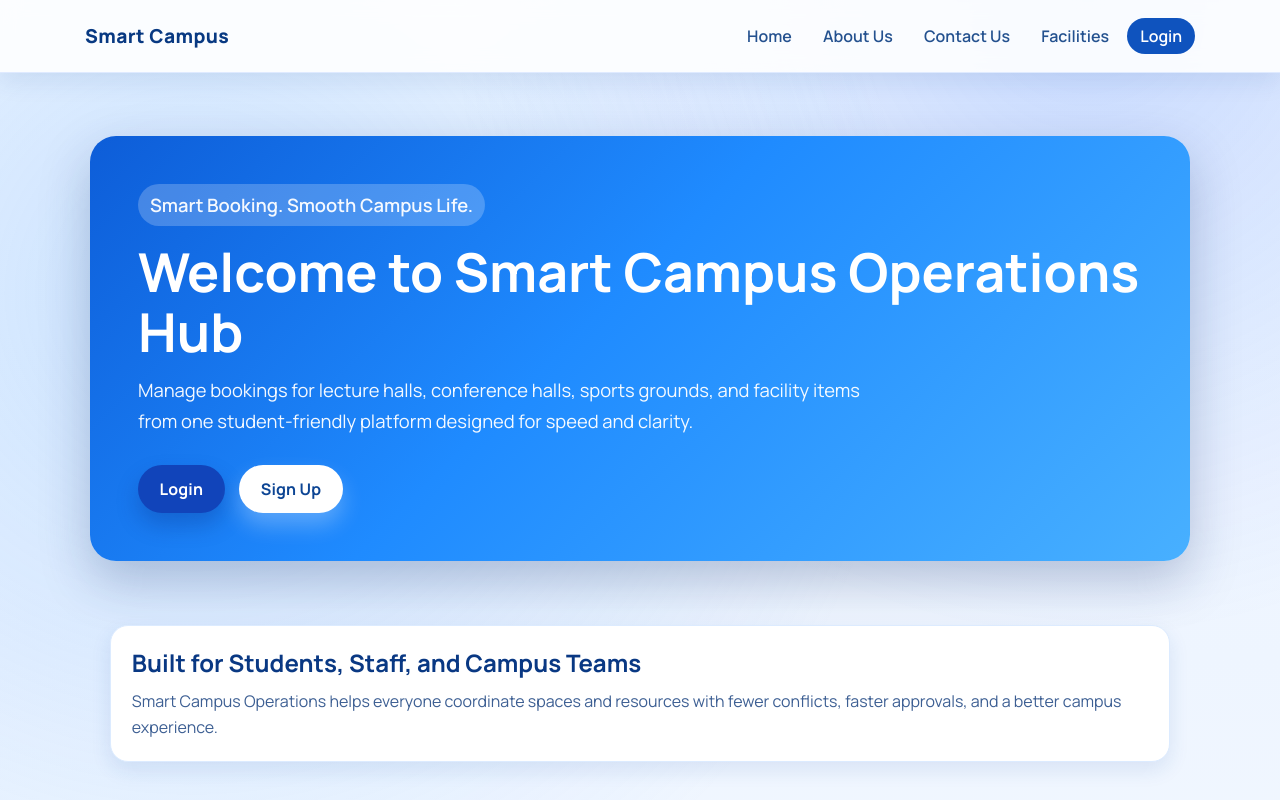
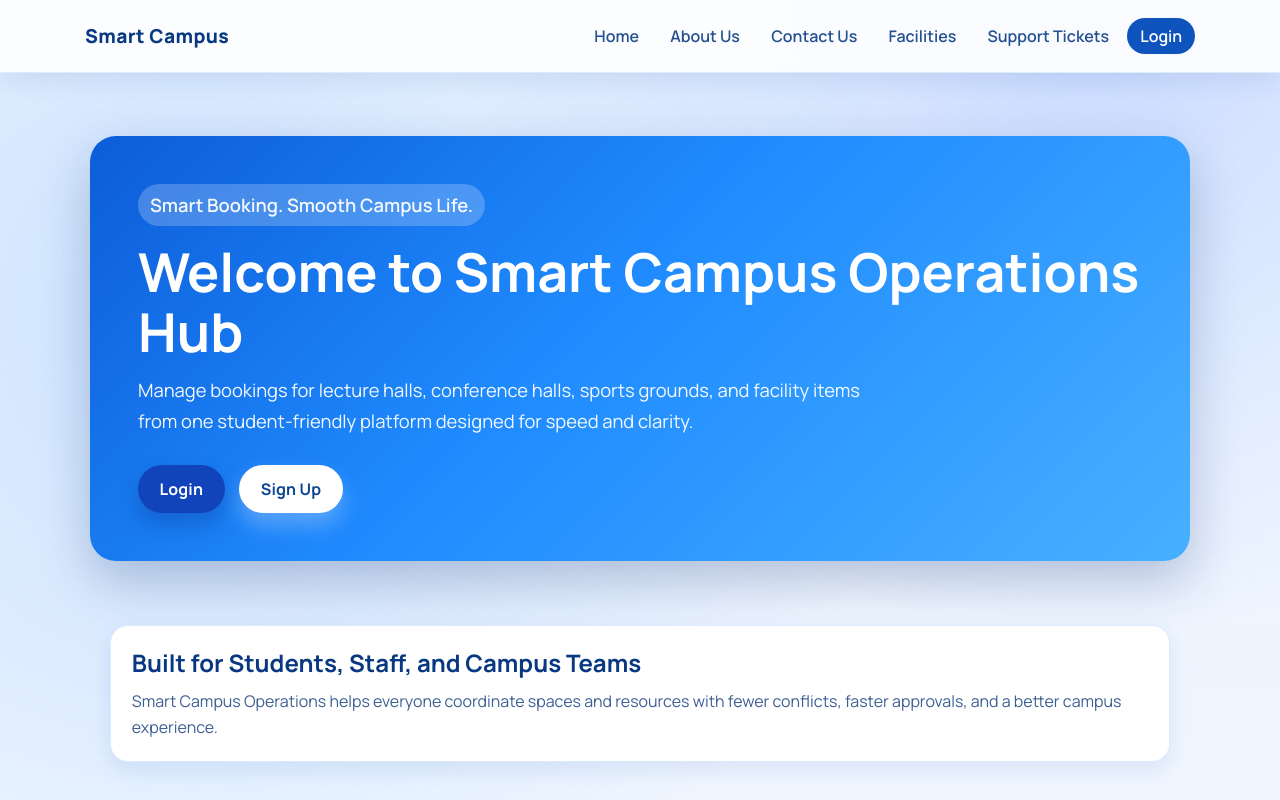
Before and after one commit to BanulaBinath/Smart-Campus-Operations, a React (Create React App) app in the folder frontend/: page / in a window 1280 px wide. Shown: the top 800 px of the page. Built offline with nearby package versions, Linux system fonts and the light colour scheme.

Commit message:
feat: add Support Tickets navigation link to navbar

```diff
--- a/frontend/src/Components/home/nav.js
+++ b/frontend/src/Components/home/nav.js
@@ -12,6 +12,7 @@ function Nav() {
           <a href="#about">About Us</a>
           <a href="#contact">Contact Us</a>
           <a href="#facilities">Facilities</a>
+          <Link to="/tickets" className="tickets-link">Support Tickets</Link>
           <Link to="/login" className="login-link">Login</Link>
         </div>
       </nav>
```
